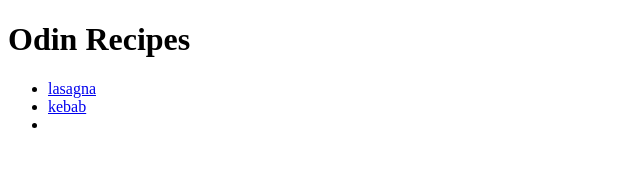
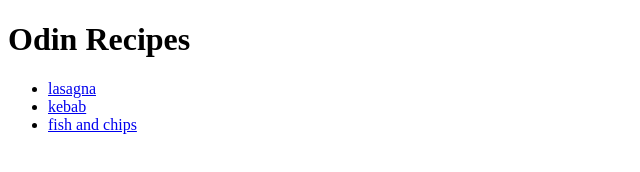
Before and after one commit to StrangeEntity/odin-recipes, a plain HTML site: page index.html in a window 1280 px wide. Shown: the whole page, without its empty margins (0-640 px from the left). Drawn offline with Linux system fonts and the light colour scheme.

Commit message:
Fix the bug not showing a recipe name

```diff
--- a/index.html
+++ b/index.html
@@ -9,7 +9,7 @@
         <ul>
             <li><a href="recipes/lasagna.html">lasagna</a></li>
             <li><a href="recipes/kebab.html">kebab</a></li>
-            <li><a href="recipes/fish-and-chips.html"></a></li>
+            <li><a href="recipes/fish-and-chips.html">fish and chips</a></li>
         </ul>
 
     </body>
```
